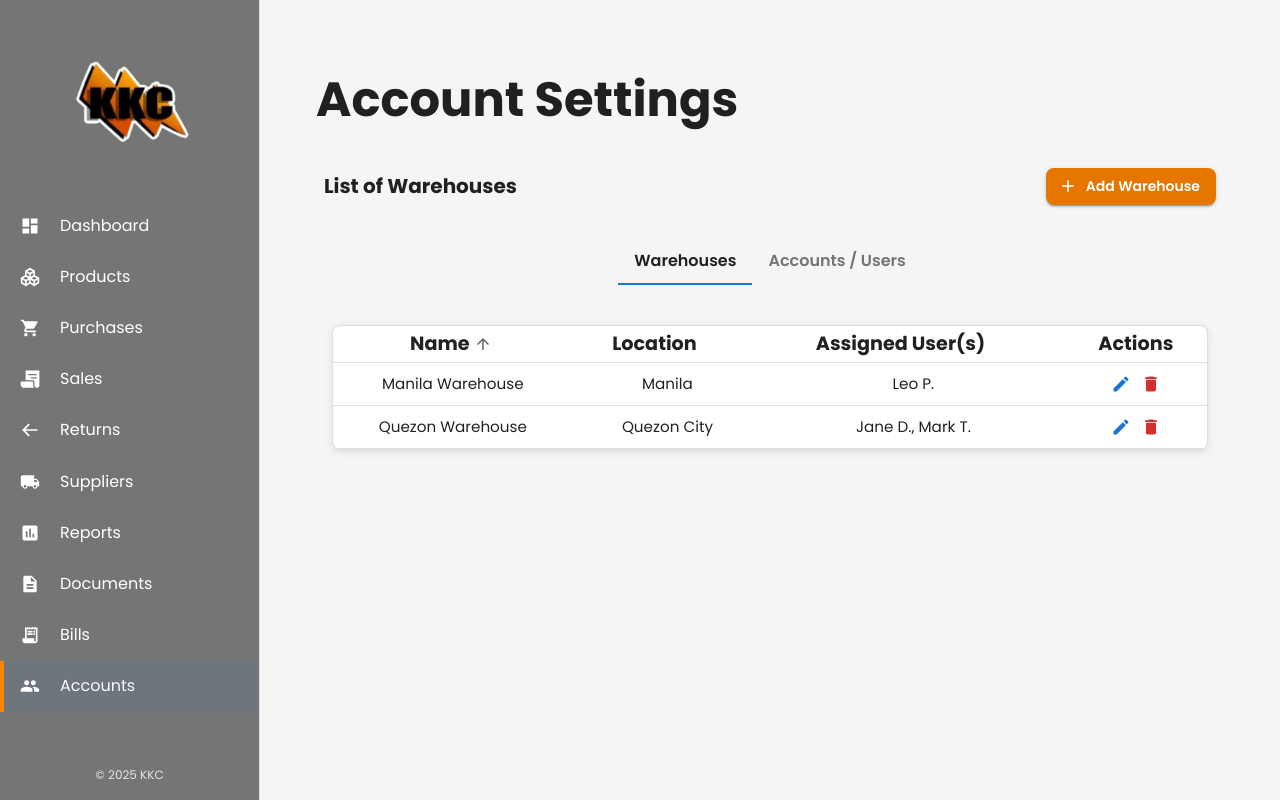
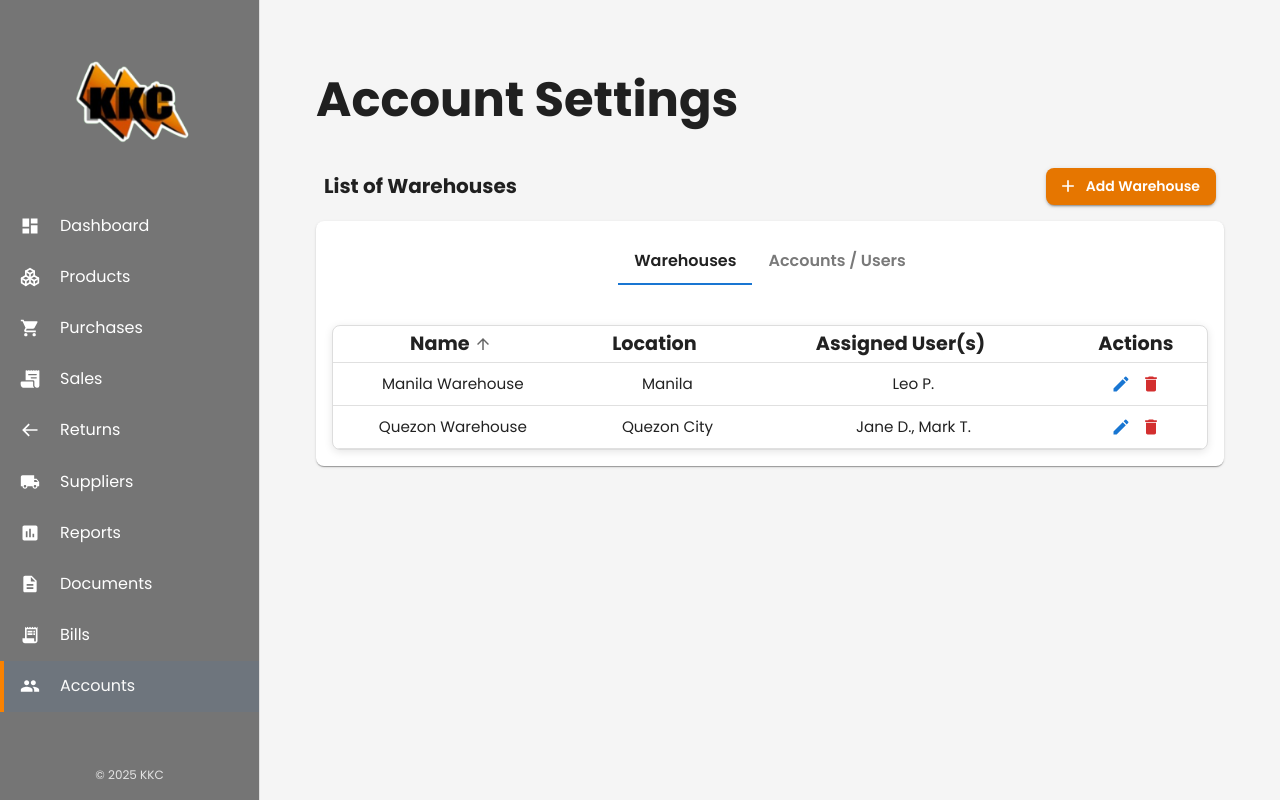
Before and after one commit to riyuwin/KKC-IS, a React (Vite) app in the folder kkc-inventory/: page /accounts in a window 1280 px wide. Built offline with nearby package versions, Linux system fonts and the light colour scheme.

Commit message:
updated Accounts

```diff
--- a/kkc-inventory/src/assets/pages/Accounts.jsx
+++ b/kkc-inventory/src/assets/pages/Accounts.jsx
@@ -144,7 +144,7 @@ function Accounts() {
         )}
       </Stack>
 
-      <Paper sx={{ borderRadius: 2, p: 2, bgcolor: 'transparent', boxShadow: 'none' }}>
+      <Paper sx={{ borderRadius: 2, p: 2 }}>
         {/* Tabs */}
         <Box sx={{ display: "flex", justifyContent: "center", mb: 3 }}>
           <Tabs value={tab} onChange={(_, v) => setTab(v)} textColor="inherit" indicatorColor="primary" centered>
```
